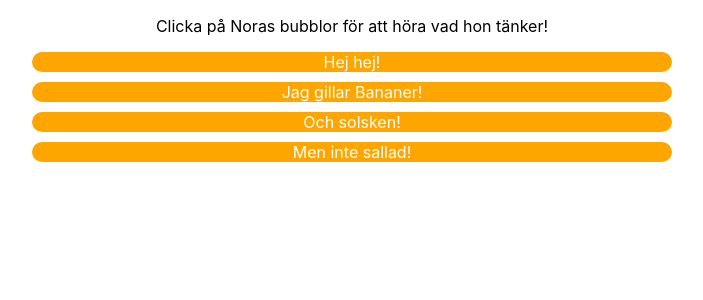
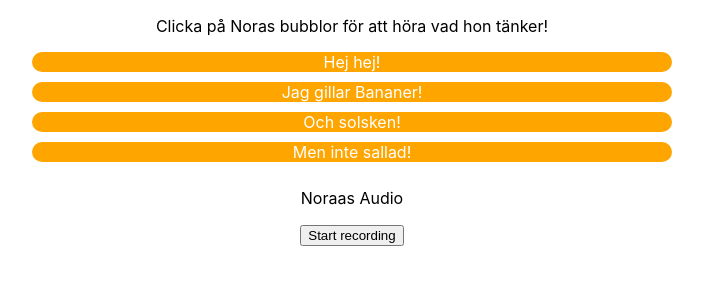
Before and after one commit to INDAPlus20/sahlest-emilsjol-nodelius-project, a React (Create React App) app in the folder user-application/: page / in a window 1280 px wide. Shown: the top 300 px of the page, without its empty margins (288-991 px from the left). Built offline with nearby package versions, Linux system fonts and the light colour scheme.

Commit message:
Nora audio

```diff
--- a/user-application/package.json
+++ b/user-application/package.json
@@ -6,8 +6,10 @@
     "@testing-library/jest-dom": "^5.11.10",
     "@testing-library/react": "^11.2.6",
     "@testing-library/user-event": "^12.8.3",
+    "p5": "^1.3.1",
     "react": "^17.0.2",
     "react-dom": "^17.0.2",
+    "react-p5": "^1.3.19",
     "react-scripts": "4.0.3",
     "web-vitals": "^1.1.1"
   },
--- a/user-application/src/App.js
+++ b/user-application/src/App.js
@@ -1,5 +1,7 @@
 import "./App.css";
 import Nora from "./components/Nora";
+import AudioListener from "./components/AudioListener";
+
 
 function App() {
   return (
@@ -18,6 +20,11 @@ function App() {
           />
           <Nora noraSäger="Men inte sallad!" noraTänker="Usch för grönsaker!" />
         </div>
+
+        <div className="norasAudio">
+          <p>Noraas Audio</p>
+          <AudioListener/>
+        </div>
       </div>
     </div>
   );
--- /dev/null
+++ b/user-application/src/components/AudioListener.js
@@ -0,0 +1,38 @@
+
+var stream = null;
+
+function AudioListener(props) {
+
+    async function getMicrophone() {
+        stream = await navigator.mediaDevices.getUserMedia( {
+            audio : true,
+            video : false
+        });
+    }
+
+    function stopMicrophone() {
+        stream.getAudioTracks().forEach(track => track.stop());
+        stream = null;
+    }
+
+    function toggleMicrophone() {
+        if (stream) {
+            stopMicrophone();
+            document.querySelector("#micButton").innerText = "Start recording";
+        } else {
+            getMicrophone();
+            document.querySelector("#micButton").innerText = "Stop recording";
+        }
+    }
+
+    return (
+        <div className="AudioListener">
+            <button id="micButton" onClick={toggleMicrophone}>
+                {stream ? 'Stop recording' : 'Start recording'}
+            </button>
+        </div>
+    );
+
+}
+
+export default AudioListener;
```
Also changed, not shown: 2 other files (tests, documents, lock files or other folders).
